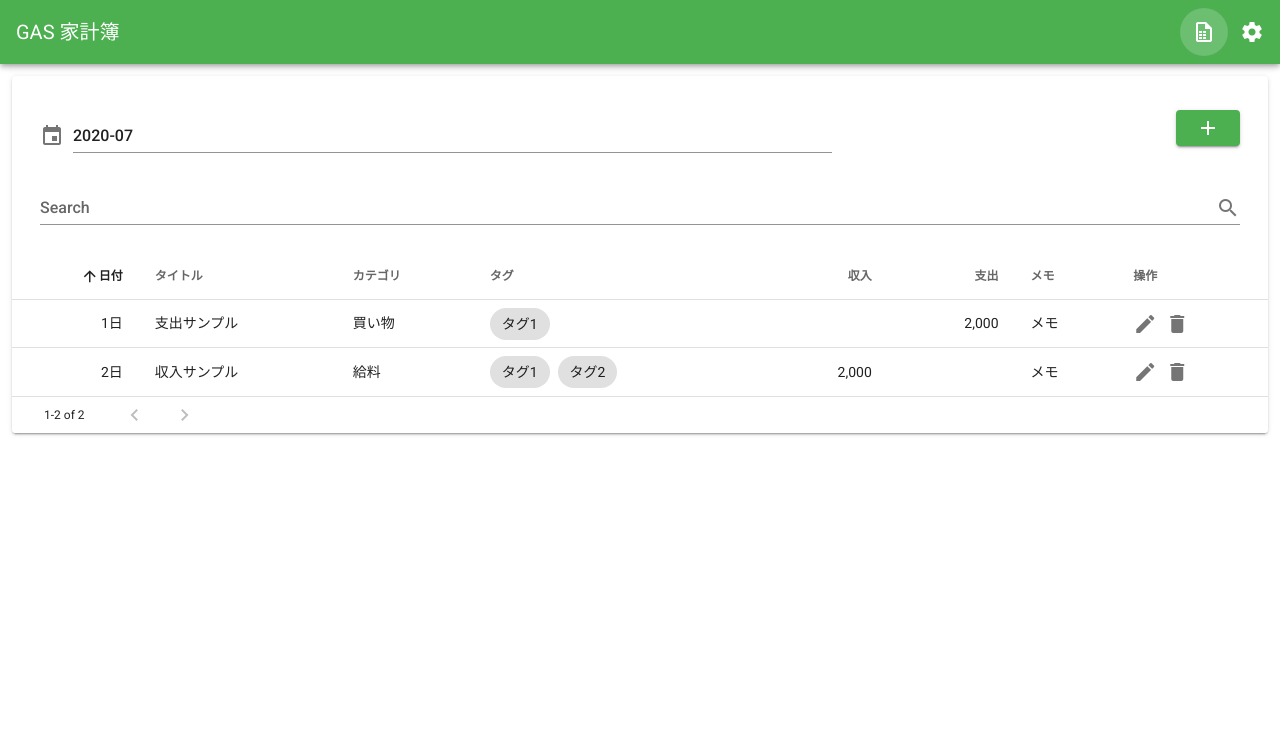
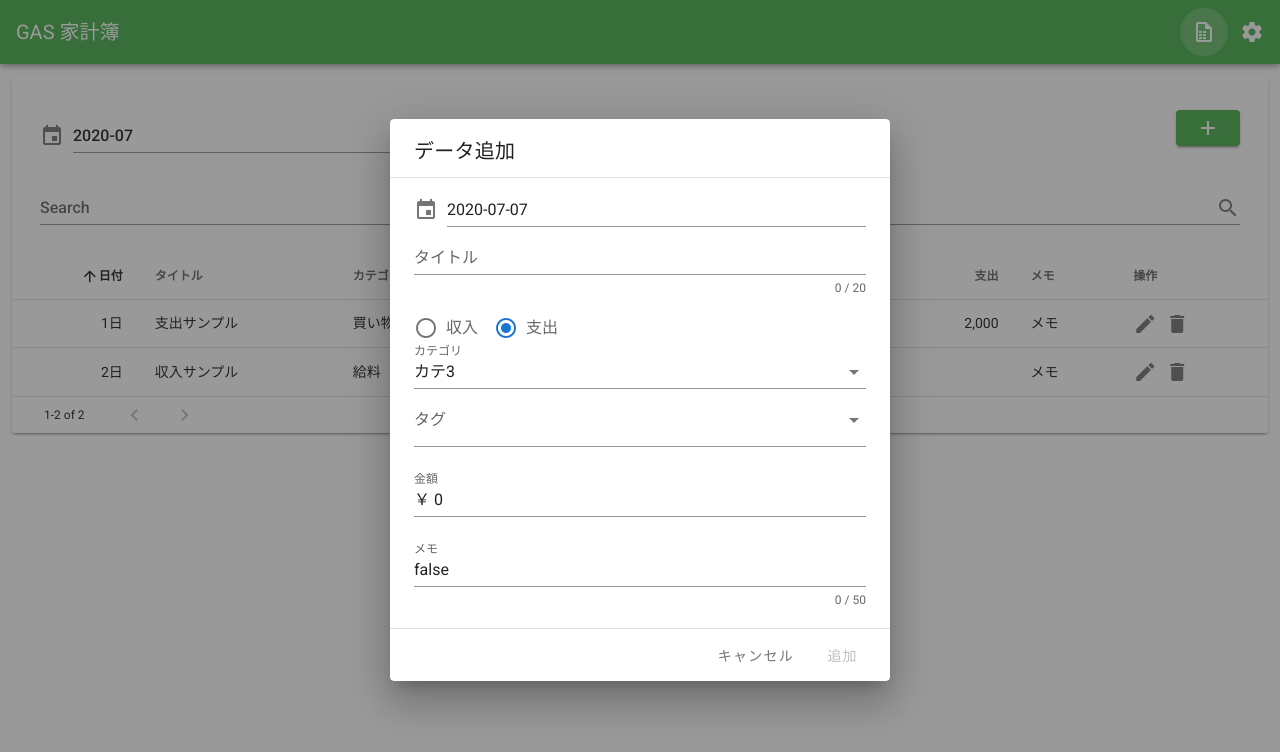
Before and after one commit to kewpie134134/gas-account-book, a Vue app: page /#/ in a window 1280 px wide. Both pictures are taken after a click on the button 1208 px from the left and 128 px from the top of the page. Shown: the top 752 px of the page. Built offline with nearby package versions, Linux system fonts and the light colour scheme.

Commit message:
make add/edit dialog

```diff
--- /dev/null
+++ b/src/components/ItemDialog.vue
@@ -0,0 +1,251 @@
+<template>
+  <!-- データ追加/編集ダイアログ -->
+  <v-dialog v-model="show" scrollable persistent max-width="500px" eager>
+    <v-card>
+      <v-card-title>{{ titleText }}</v-card-title>
+      <v-divider />
+      <v-card-text>
+        <v-form ref="form" v-model="valid">
+          <!-- 日付選択 -->
+          <v-menu
+            ref="menu"
+            v-model="menu"
+            :close-on-content-click="false"
+            :return-value.sync="date"
+            transition="scale-transition"
+            offset-y
+            max-width="290px"
+            min-width="290px"
+          >
+            <template v-slot:activator="{ on }">
+              <v-text-field
+                v-model="date"
+                prepend-icon="mdi-calendar"
+                readonly
+                v-on="on"
+                hide-details
+              />
+            </template>
+            <v-date-picker
+              v-model="date"
+              color="green"
+              locale="ja-jp"
+              :day-format="(date) => new Date(date).getDate()"
+              no-title
+              scrollable
+            >
+              <v-spacer />
+              <v-btn text color="grey" @click="menu = false">キャンセル</v-btn>
+              <v-btn text color="primary" @click="$refs.menu.save(date)"
+                >選択</v-btn
+              >
+            </v-date-picker>
+          </v-menu>
+          <!-- タイトル -->
+          <!-- rules を設定するだけでいい感じにバリデーションしてくれる -->
+          <v-text-field
+            label="タイトル"
+            v-model.trim="title"
+            :counter="20"
+            :rules="titleRules"
+          />
+          <!-- 収支 -->
+          <v-radio-group
+            row
+            v-model="inout"
+            hide-details
+            @change="onChangeInout"
+          >
+            <v-radio label="収入" value="income" />
+            <v-radio label="支出" value="outgo" />
+          </v-radio-group>
+          <!-- カテゴリ -->
+          <v-select
+            label="カテゴリ"
+            v-model="category"
+            :items="categoryItems"
+            hide-details
+          />
+          <!-- タグ -->
+          <v-select
+            label="タグ"
+            v-model="tags"
+            :items="tagItems"
+            multiple
+            chips
+            :rules="[tagRule]"
+          />
+          <!-- 金額 -->
+          <v-text-field
+            label="金額"
+            v-model.number="amount"
+            prefix="￥"
+            pattern="[0-9]*"
+            :rules="amountRules"
+          />
+          <!-- メモ -->
+          <v-text-field
+            label="メモ"
+            v-model="menu"
+            :counter="50"
+            :rules="[memoRule]"
+          />
+        </v-form>
+      </v-card-text>
+      <v-divider />
+      <v-card-actions>
+        <v-spacer />
+        <v-btn
+          color="grey darken-1"
+          text
+          :disabled="loading"
+          @click="onClickClose"
+        >
+          キャンセル
+        </v-btn>
+        <v-btn
+          color="blue darken-1"
+          text
+          :disabled="!valid"
+          :loading="loading"
+          @click="onClickAction"
+        >
+          {{ actionText }}
+        </v-btn>
+      </v-card-actions>
+    </v-card>
+  </v-dialog>
+</template>
+
+<script>
+export default {
+  name: "ItemDialog",
+  data() {
+    return {
+      /** ダイアログの表示状態 */
+      show: false,
+      /** 入力したデータが行こうかどうか */
+      valid: false,
+      /** 日付選択メニューの表示状態 */
+      menu: false,
+      /** ローディング状態 */
+      loading: false,
+
+      /** 操作タイプ "add" or "edit" */
+      actionType: "add",
+      /** id */
+      id: "",
+      /** 日付 */
+      date: "",
+      /** タイトル */
+      title: "",
+      /** 収支 "income" or "outgo" */
+      inout: "",
+      /** カテゴリ */
+      category: "",
+      /** タグ */
+      tags: [],
+      /** 金額 */
+      amount: 0,
+      /** メモ */
+      memo: "",
+
+      /** 収支カテゴリ一覧 */
+      incomeItems: ["カテ1", "カテ2"],
+      outgoItems: ["カテ3", "カテ4"],
+      /** 選択カテゴリ一覧 */
+      categoryItems: [],
+      /** タグリスト */
+      tagItems: ["タグ1", "タグ2"],
+      /** 編集前の年月（編集時に使う） */
+      beforeYM: "",
+
+      /** バリデーションルール
+       *  ★書き方★
+       * ・v には現在入力されているデータが入っている
+       * ・ルールは複数設定することができる
+       */
+      titleRules: [
+        (v) => v.trim().length > 0 || "タイトルは必須です",
+        (v) => v.length <= 20 || "20文字以内で入力してください",
+      ],
+      tagRule: (v) => v.length <= 5 || "タグは5種類以内で選択してください",
+      amountRules: [
+        (v) => Number.isInteger(v) || "整数で入力してください",
+        (v) => v >= 0 || "金額は0以上で入力してください",
+      ],
+      memoRule: (v) => v.length <= 50 || "メモは50文字以内で入力してください",
+    };
+  },
+
+  computed: {
+    /** ダイアログのタイトル */
+    titleText() {
+      return this.actionType === "add" ? "データ追加" : "データ編集";
+    },
+    /** ダイアログのアクション */
+    actionText() {
+      return this.actionType === "add" ? "追加" : "更新";
+    },
+  },
+
+  methods: {
+    /**
+     * ダイアログを表示します。
+     * このメソッドは親から呼び出されます。
+     */
+    open(actionType, item) {
+      this.show = true;
+      this.actionType = actionType;
+      this.resetForm(item);
+
+      if (actionType === "edit") {
+        this.beforeYM = item.date.slice(0, 7);
+      }
+    },
+    /** キャンセルがクリックされた時 */
+    onClickClose() {
+      this.show = false;
+    },
+    /** 追加/更新がクリックされた時 */
+    onClickAction() {
+      // ★後で実装
+    },
+    /** 収支が切り替わった時 */
+    onChangeInout() {
+      if (this.inout === "income") {
+        this.categoryItems = this.incomeItems;
+      } else {
+        this.categoryItems = this.outgoItems;
+      }
+      this.category = this.categoryItems[0];
+    },
+    /** フォームの内容を初期化します */
+    resetForm(item = {}) {
+      const today = new Date();
+      const year = today.getFullYear();
+      const month = ("0" + (today.getMonth() + 1)).slice(-2);
+      const date = ("0" + today.getDate()).slice(-2);
+
+      this.id = item.id || "";
+      this.date = item.date || `${year}-${month}-${date}`;
+      this.title = item.title || "";
+      this.inout = item.income != null ? "income" : "outgo";
+
+      if (this.inout === "income") {
+        this.categoryItems = this.incomeItems;
+        this.amount = item.income || 0;
+      } else {
+        this.categoryItems = this.outgoItems;
+        this.amount = item.outgo || 0;
+      }
+
+      this.category = item.category || this.categoryItems[0];
+      this.tags = item.tags ? item.tags.split(",") : [];
+      this.memo = item.memo || "";
+
+      this.$refs.form.resetValidation();
+    },
+  },
+};
+</script>
--- a/src/views/Home.vue
+++ b/src/views/Home.vue
@@ -42,7 +42,7 @@
         <v-spacer />
         <!-- 追加ボタン -->
         <v-col class="text-right" cols="4">
-          <v-btn dark color="green">
+          <v-btn dark color="green" @click="onClickAdd">
             <v-icon>mdi-plus</v-icon>
           </v-btn>
         </v-col>
@@ -113,18 +113,28 @@
           {{ separate(item.outgo) }}
         </template>
         <!-- 操作列 -->
-        <template v-slot:item.actions="{}">
-          <v-icon class="mr-2">mdi-pencil</v-icon>
+        <template v-slot:item.actions="{ item }">
+          <v-icon class="mr-2" @click="onClickEdit(item)">mdi-pencil</v-icon>
           <v-icon>mdi-delete</v-icon>
         </template>
       </v-data-table>
     </v-card>
+    <!-- 追加/編集ダイアログ -->
+    <!-- コンポーネントの子要素には "ref" 属性をつけると、 -->
+    <!-- this.$refs.名前 でアクセスすることが可能 -->
+    <ItemDialog ref="itemDialog" />
   </div>
 </template>
 
 <script>
+import ItemDialog from "../components/ItemDialog.vue";
+
 export default {
   name: "Home",
+  components: {
+    ItemDialog,
+  },
+
   data() {
     const today = new Date();
     const year = today.getFullYear();
@@ -198,6 +208,14 @@
         ? num.toString().replace(/(\d)(?=(\d{3})+$)/g, "$1,")
         : null;
     },
+    /** 追加ボタンがクリックされた時 */
+    onClickAdd(item) {
+      this.$refs.itemDialog.open("add", item);
+    },
+    /** 編集ボタンがクリックされた時 */
+    onClickEdit(item) {
+      this.$refs.itemDialog.open("edit", item);
+    },
   },
 };
 </script>
```
